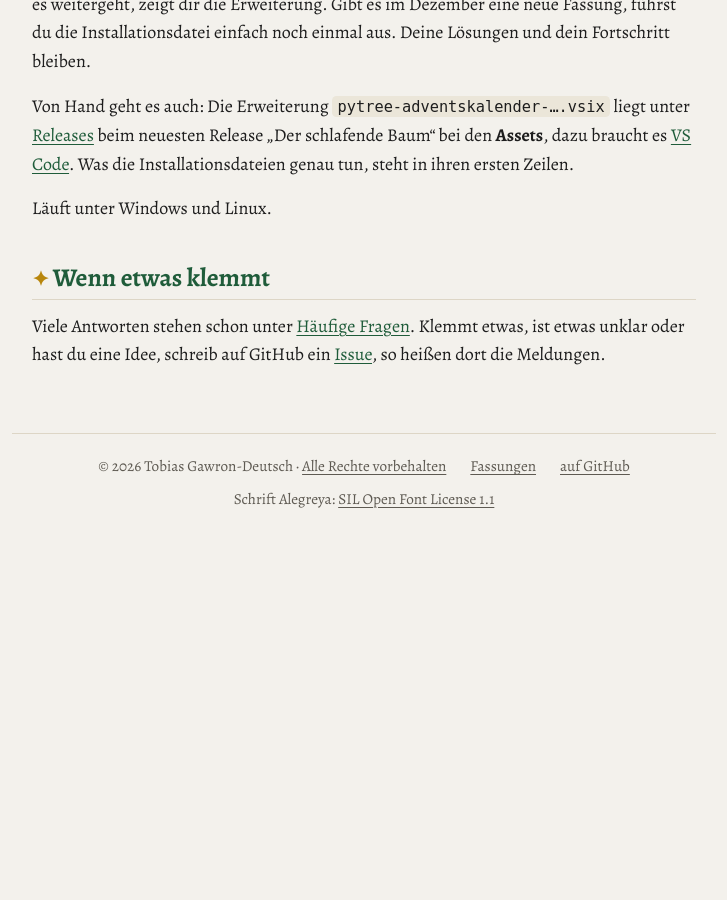
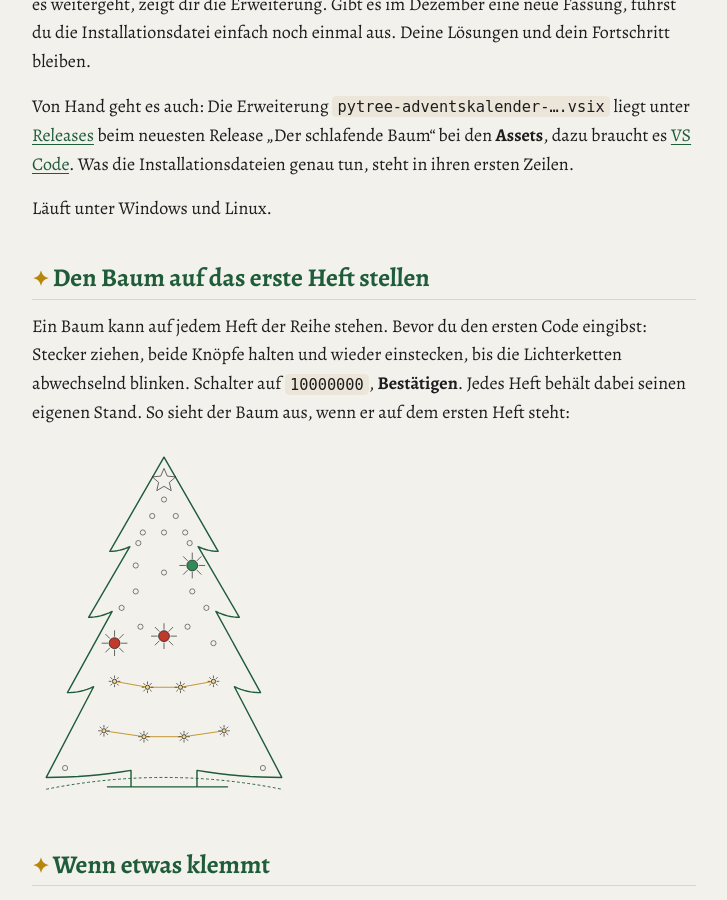
Before and after one commit to tgd1975/pytree-adventskalender, a Jekyll site: the page built from schlafender-baum/index.md, in a window 1280 px wide and 900 px high, scrolled down 1219 px. Shown: the whole window, without its empty margins (276-1003 px from the left). Built offline with Jekyll 4.4.1, drawn with Linux system fonts in a browser that asks for light colours; before the commit the page ends 1762 px from its top, so only the background shows below that.

Commit message:
Pages: booklets 1-3 say how to set the tree to the booklet
A tree can stand on any booklet, also before booklet 1; every subpage names
the selection-mode code and shows the start image.

Co-Authored-By: Claude Opus 5.5 <noreply@anthropic.com>

```diff
--- a/schlafender-baum/index.md
+++ b/schlafender-baum/index.md
@@ -39,6 +39,14 @@ es [VS Code](https://code.visualstudio.com/). Was die Installationsdateien genau
 
 Läuft unter Windows und Linux.
 
+## Den Baum auf das erste Heft stellen
+
+Ein Baum kann auf jedem Heft der Reihe stehen. Bevor du den ersten Code eingibst: Stecker ziehen, beide Knöpfe
+halten und wieder einstecken, bis die Lichterketten abwechselnd blinken. Schalter auf `10000000`, **Bestätigen**.
+Jedes Heft behält dabei seinen eigenen Stand. So sieht der Baum aus, wenn er auf dem ersten Heft steht:
+
+<img src="../assets/startbild/schlafender-baum.svg" alt="Startbild: beide Lichterketten, dazu zwei rote Lichter in der zweiten Etage, links und in der Mitte, und ein grünes rechts in der dritten." width="264" height="358">
+
 ## Wenn etwas klemmt
 
 Viele Antworten stehen schon unter [Häufige Fragen](FAQ.md). Klemmt etwas, ist etwas unklar oder hast du eine Idee, schreib auf GitHub ein
```
Also changed, not shown: strahlender-baum/index.md (+1 -1 lines), wachender-baum/index.md (+1 -1 lines).
